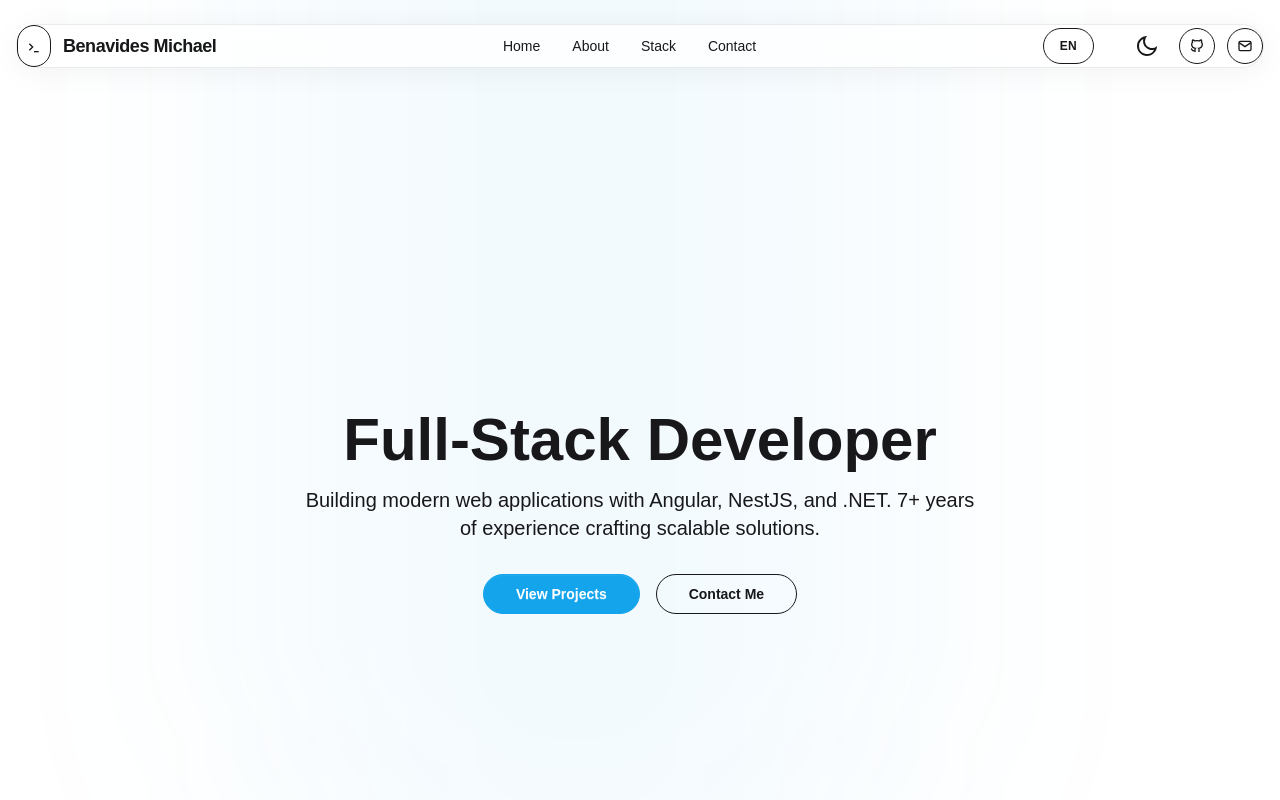
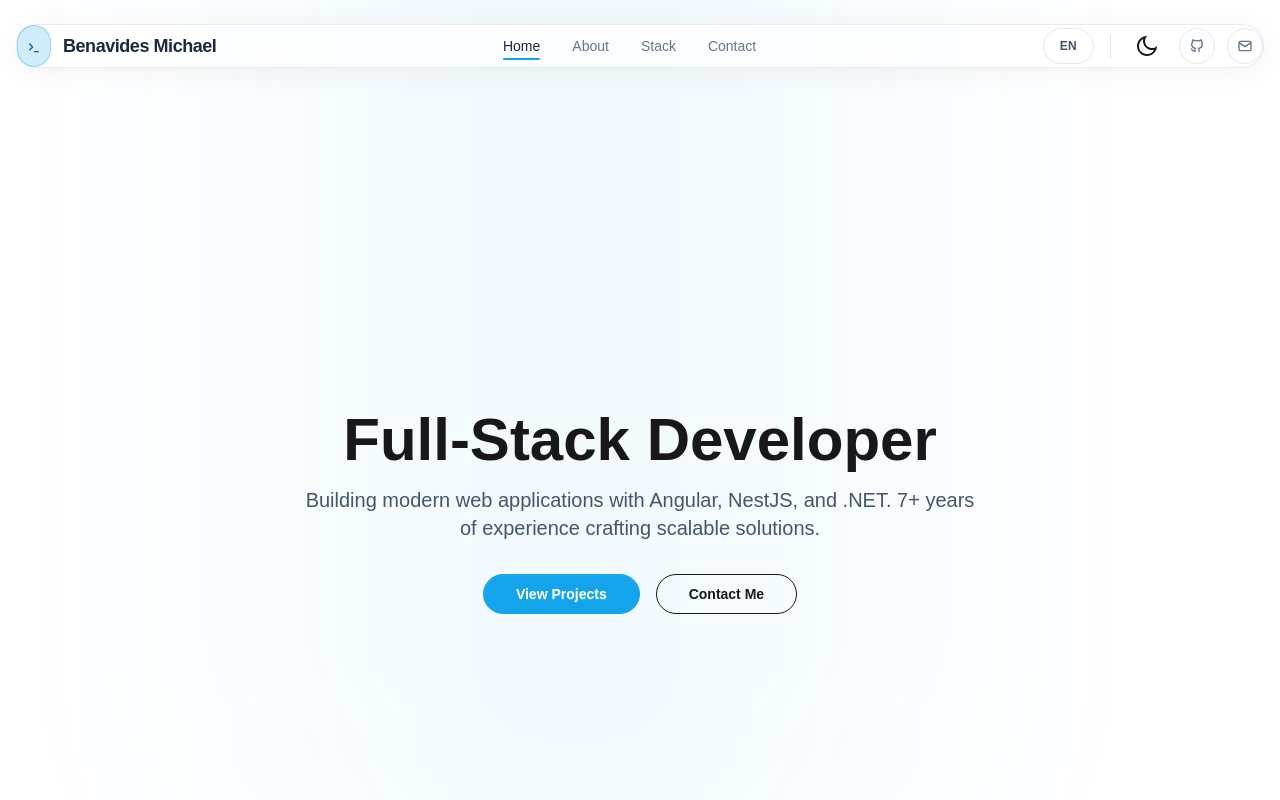
Before and after one commit to BenavidesMichael/portfolio, an Angular app: page / in a window 1280 px wide. Shown: the top 800 px of the page. Built offline with nearby package versions, Linux system fonts and the light colour scheme.

Commit message:
feat: Add data models and navigation links for improved structure and functionality

```diff
--- /dev/null
+++ b/src/app/data/index.ts
@@ -0,0 +1,6 @@
+/**
+ * Data barrel file
+ * Centralized export point for all static data
+ */
+export * from './nav.data';
+export * from './skills.data';
--- /dev/null
+++ b/src/app/data/nav.data.ts
@@ -0,0 +1,16 @@
+import type { NavLink } from '../models';
+
+/**
+ * Main navigation links
+ */
+export const NAV_LINKS: readonly NavLink[] = [
+  { label: 'Home', href: '#home' },
+  { label: 'About', href: '#about' },
+  { label: 'Stack', href: '#stack' },
+  { label: 'Contact', href: '#contact' },
+] as const;
+
+/**
+ * Scroll threshold for navbar state change (in pixels)
+ */
+export const SCROLL_THRESHOLD = 50;
--- /dev/null
+++ b/src/app/data/skills.data.ts
@@ -0,0 +1,27 @@
+import type { Skill } from '../models';
+
+/**
+ * Technical skills data
+ */
+export const SKILLS: readonly Skill[] = [
+  // Frontend
+  { name: 'Angular', category: 'frontend', level: 'expert' },
+  { name: 'TypeScript', category: 'frontend', level: 'expert' },
+  { name: 'Tailwind CSS', category: 'frontend', level: 'advanced' },
+  { name: 'RxJS', category: 'frontend', level: 'advanced' },
+
+  // Backend
+  { name: 'Node.js', category: 'backend', level: 'intermediate' },
+  { name: 'NestJS', category: 'backend', level: 'intermediate' },
+
+  // Tools
+  { name: 'Git', category: 'tools', level: 'advanced' },
+  { name: 'Docker', category: 'tools', level: 'intermediate' },
+] as const;
+
+/**
+ * Get skills filtered by category
+ */
+export const getSkillsByCategory = (category: Skill['category']): readonly Skill[] => {
+  return SKILLS.filter((skill) => skill.category === category);
+};
--- /dev/null
+++ b/src/app/models/index.ts
@@ -0,0 +1,6 @@
+/**
+ * Models barrel file
+ * Centralized export point for all models
+ */
+export * from './nav.model';
+export * from './skill.model';
--- /dev/null
+++ b/src/app/models/skill.model.ts
@@ -0,0 +1,19 @@
+/**
+ * Skill category types
+ */
+export type SkillCategory = 'frontend' | 'backend' | 'tools' | 'soft-skills';
+
+/**
+ * Skill proficiency level
+ */
+export type SkillLevel = 'beginner' | 'intermediate' | 'advanced' | 'expert';
+
+/**
+ * Skill model
+ */
+export interface Skill {
+  readonly name: string;
+  readonly category: SkillCategory;
+  readonly level: SkillLevel;
+  readonly icon?: string; // Optional icon name
+}
--- a/src/app/pages/desktop/components/navbar/navbar.component.html
+++ b/src/app/pages/desktop/components/navbar/navbar.component.html
@@ -32,21 +32,12 @@
     <!-- Logo -->
     <div class="flex items-center gap-3">
       <div
-        class="p-2 rounded-full border transition-colors"
-        [class.bg-primary-brand/10]="themeService.isDark()"
-        [class.text-primary-brand]="themeService.isDark()"
-        [class.border-primary-brand/20]="themeService.isDark()"
-        [class.bg-primary-brand/20]="!themeService.isDark()"
-        [class.text-primary-brand-dark]="!themeService.isDark()"
-        [class.border-primary-brand/30]="!themeService.isDark()"
+        class="p-2 rounded-full border transition-colors bg-primary-brand/20 dark:bg-primary-brand/10 text-primary-brand-dark dark:text-primary-brand border-primary-brand/30 dark:border-primary-brand/20"
       >
-        <!-- Terminal icon -->
         <app-icon-terminal></app-icon-terminal>
       </div>
       <span
-        class="font-bold text-lg tracking-tight font-display"
-        [class.text-slate-100]="themeService.isDark()"
-        [class.text-slate-800]="!themeService.isDark()"
+        class="font-bold text-lg tracking-tight font-display text-slate-800 dark:text-slate-100"
       >
         Benavides Michael
       </span>
@@ -57,27 +48,8 @@
       @for (link of navLinks; track link.href) {
         <a
           [href]="link.href"
-          class="text-sm font-medium transition-colors relative"
-          [class.text-white]="activeLink() === link.label.toLowerCase() && themeService.isDark()"
-          [class.text-slate-800]="
-            activeLink() === link.label.toLowerCase() && !themeService.isDark()
-          "
-          [class.text-slate-400]="
-            activeLink() !== link.label.toLowerCase() && themeService.isDark()
-          "
-          [class.text-slate-500]="
-            activeLink() !== link.label.toLowerCase() && !themeService.isDark()
-          "
-          [class.hover:text-white]="themeService.isDark()"
-          [class.hover:text-slate-900]="!themeService.isDark()"
-          [class.after:content-['']]="activeLink() === link.label.toLowerCase()"
-          [class.after:absolute]="activeLink() === link.label.toLowerCase()"
-          [class.after:-bottom-1]="activeLink() === link.label.toLowerCase()"
-          [class.after:left-0]="activeLink() === link.label.toLowerCase()"
-          [class.after:w-full]="activeLink() === link.label.toLowerCase()"
-          [class.after:h-0.5]="activeLink() === link.label.toLowerCase()"
-          [class.after:bg-primary-brand]="activeLink() === link.label.toLowerCase()"
-          [class.after:rounded-full]="activeLink() === link.label.toLowerCase()"
+          [attr.data-active]="activeLink() === link.label.toLowerCase() ? true : null"
+          class="text-sm font-medium transition-colors relative text-slate-500 dark:text-slate-400 hover:text-slate-900 dark:hover:text-white data-[active]:text-slate-800 data-[active]:dark:text-white data-[active]:after:content-[''] data-[active]:after:absolute data-[active]:after:-bottom-1 data-[active]:after:left-0 data-[active]:after:w-full data-[active]:after:h-0.5 data-[active]:after:bg-primary-brand data-[active]:after:rounded-full"
           (click)="setActiveLink(link.label.toLowerCase())"
         >
           {{ link.label }}
@@ -89,27 +61,13 @@
     <div class="flex items-center gap-3">
       <!-- Language Selector -->
       <button
-        class="flex h-9 px-4 items-center justify-center rounded-full border transition-colors text-xs font-bold tracking-wide"
-        [class.bg-surface-lighter]="themeService.isDark()"
-        [class.border-white/5]="themeService.isDark()"
-        [class.hover:border-primary-brand/30]="themeService.isDark()"
-        [class.text-slate-300]="themeService.isDark()"
-        [class.hover:text-white]="themeService.isDark()"
-        [class.bg-white]="!themeService.isDark()"
-        [class.border-slate-200]="!themeService.isDark()"
-        [class.hover:border-primary-brand/50]="!themeService.isDark()"
-        [class.text-slate-600]="!themeService.isDark()"
-        [class.hover:text-slate-900]="!themeService.isDark()"
+        class="flex h-9 px-4 items-center justify-center rounded-full border transition-colors text-xs font-bold tracking-wide bg-white dark:bg-surface-lighter border-slate-200 dark:border-white/5 text-slate-600 dark:text-slate-300 hover:text-slate-900 dark:hover:text-white hover:border-primary-brand/50 dark:hover:border-primary-brand/30"
         aria-label="Change language"
       >
         EN
       </button>
 
-      <div
-        class="h-6 w-px mx-1"
-        [class.bg-white/10]="themeService.isDark()"
-        [class.bg-slate-200]="!themeService.isDark()"
-      ></div>
+      <div class="h-6 w-px mx-1 bg-slate-200 dark:bg-white/10"></div>
 
       <!-- Theme Toggle -->
       <app-theme-toggle />
@@ -119,18 +77,7 @@
         href="https://github.com/BenavidesMichael/portfolio"
         target="_blank"
         rel="noopener noreferrer"
-        class="size-9 flex items-center justify-center rounded-full border transition-all group"
-        [class.bg-surface-lighter]="themeService.isDark()"
-        [class.border-white/5]="themeService.isDark()"
-        [class.hover:bg-primary-brand]="themeService.isDark()"
-        [class.hover:border-primary-brand]="themeService.isDark()"
-        [class.text-slate-300]="themeService.isDark()"
-        [class.hover:text-white]="themeService.isDark()"
-        [class.bg-white]="!themeService.isDark()"
-        [class.border-slate-200]="!themeService.isDark()"
-        [class.hover:bg-primary-brand]="!themeService.isDark()"
-        [class.hover:border-primary-brand]="!themeService.isDark()"
-        [class.text-slate-500]="!themeService.isDark()"
+        class="size-9 flex items-center justify-center rounded-full border transition-all group bg-white dark:bg-surface-lighter border-slate-200 dark:border-white/5 text-slate-500 dark:text-slate-300 hover:bg-primary-brand hover:border-primary-brand hover:text-white"
         aria-label="GitHub profile"
       >
         <app-icon-github></app-icon-github>
@@ -139,18 +86,7 @@
       <!-- Email Link -->
       <a
         href="mailto:contact@example.com"
-        class="size-9 flex items-center justify-center rounded-full border transition-all group"
-        [class.bg-surface-lighter]="themeService.isDark()"
-        [class.border-white/5]="themeService.isDark()"
-        [class.hover:bg-blue-600]="themeService.isDark()"
-        [class.hover:border-blue-500]="themeService.isDark()"
-        [class.text-slate-300]="themeService.isDark()"
-        [class.hover:text-white]="themeService.isDark()"
-        [class.bg-white]="!themeService.isDark()"
-        [class.border-slate-200]="!themeService.isDark()"
-        [class.hover:bg-blue-500]="!themeService.isDark()"
-        [class.hover:border-blue-500]="!themeService.isDark()"
-        [class.text-slate-500]="!themeService.isDark()"
+        class="size-9 flex items-center justify-center rounded-full border transition-all group bg-white dark:bg-surface-lighter border-slate-200 dark:border-white/5 text-slate-500 dark:text-slate-300 hover:bg-blue-500 dark:hover:bg-blue-600 hover:border-blue-500 hover:text-white"
         aria-label="Send email"
       >
         <app-icon-mail></app-icon-mail>
--- a/src/app/pages/desktop/components/navbar/navbar.component.ts
+++ b/src/app/pages/desktop/components/navbar/navbar.component.ts
@@ -9,20 +9,7 @@ import {
   MailIconComponent,
   TerminalIconComponent,
 } from 'src/app/shared/components/icons';
-
-interface NavLink {
-  readonly label: string;
-  readonly href: string;
-}
-
-const NAV_LINKS: readonly NavLink[] = [
-  { label: 'Home', href: '#home' },
-  { label: 'About', href: '#about' },
-  { label: 'Stack', href: '#stack' },
-  { label: 'Contact', href: '#contact' },
-] as const;
-
-const SCROLL_THRESHOLD = 50;
+import { NAV_LINKS, SCROLL_THRESHOLD } from 'src/app/data';
 
 @Component({
   selector: 'app-navbar',
--- a/src/styles.css
+++ b/src/styles.css
@@ -4,6 +4,7 @@
 }
 
 @custom-variant dark (&:where([data-theme=dracula], [data-theme=dracula] *));
+@custom-variant scrolled (&[data-scrolled]);
 
 @theme {
   --color-background-dark: #0f171c;
```
Also changed, not shown: src/app/models/nav.model.ts (added, +7 -0 lines).
